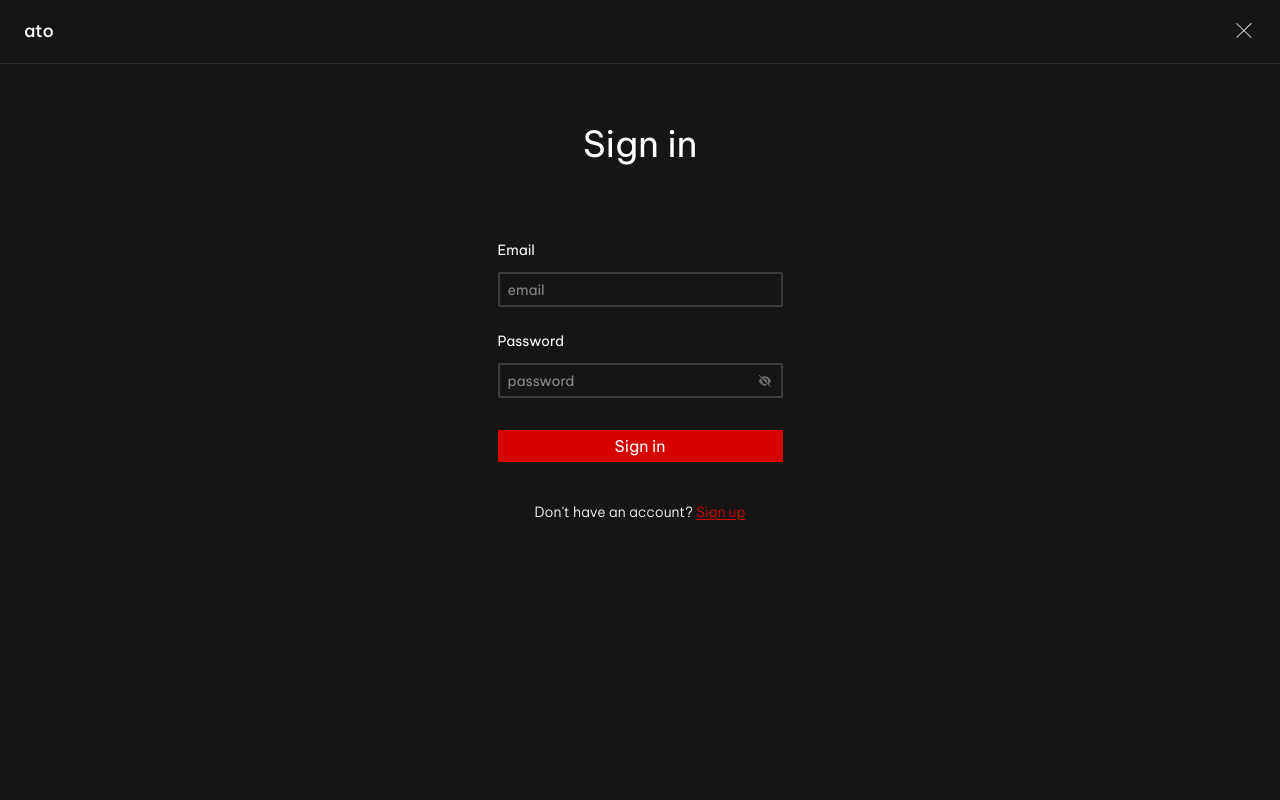
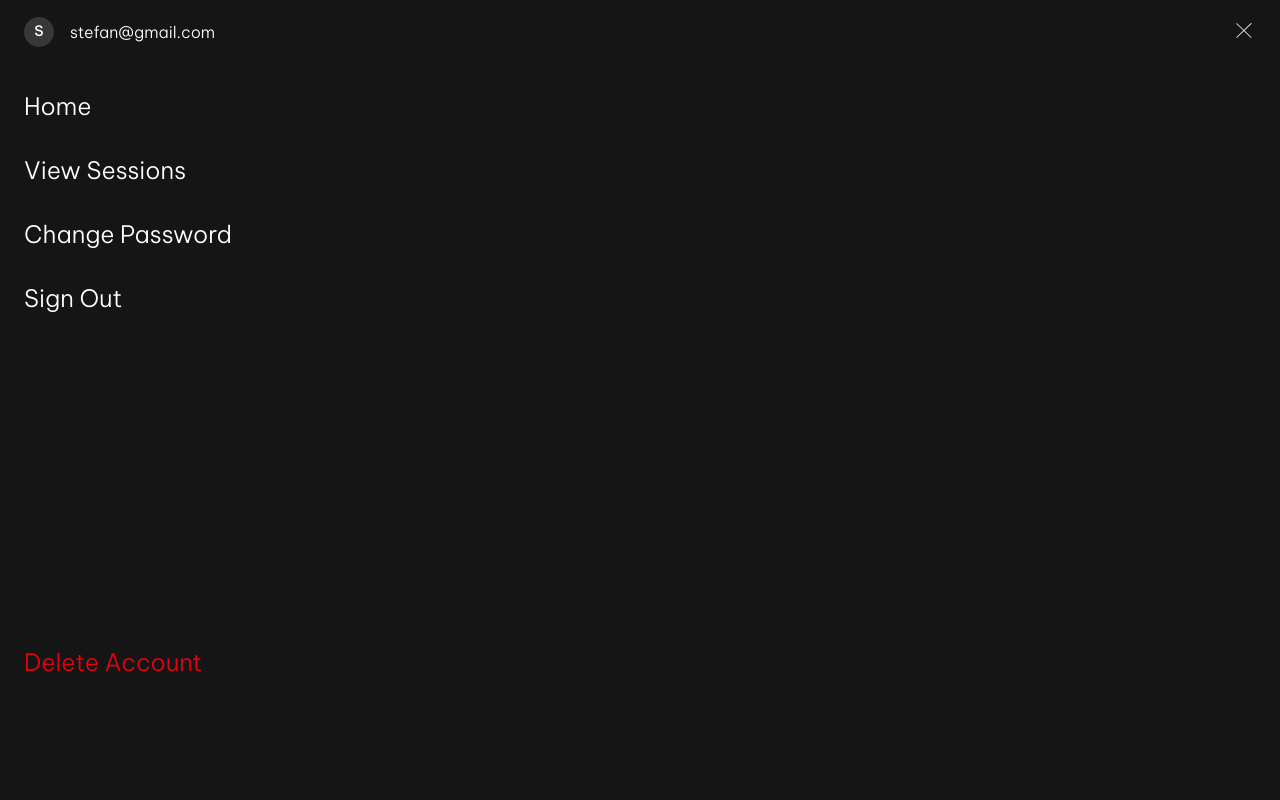
Before and after one commit to Stefan1400/ato, a React (Vite) app in the folder client/: page / in a window 1280 px wide. Both pictures are taken after a click on the button 1244 px from the left and 30 px from the top of the page. Shown: the top 800 px of the page. Built offline with nearby package versions, Linux system fonts and the light colour scheme; a web font is replaced by a local one.

Commit message:
feat(navbar): add basic menuDropdown UI structure

```diff
--- a/client/src/App.tsx
+++ b/client/src/App.tsx
@@ -1,12 +1,27 @@
 import RegisterPage from "./features/auth/RegisterPage";
 import LoginPage from "./features/auth/LoginPage";
 import Navbar from "./components/Navbar";
+import MenuDropdown from "./components/MenuDropdown";
+import { useState } from "react";
 
 export default function App() {
+
+  const [menuOpen, setMenuOpen] = useState(false);
+
+  const toggleMenu = () => {
+    setMenuOpen(prev => !prev);
+  };
+
   return (
-    <div className="">
-      <Navbar />
+    <div>
+      <Navbar
+        toggleMenu={toggleMenu}
+        menuOpen={menuOpen}
+      />
 
+      {menuOpen && (
+        <MenuDropdown />
+      )}
       {/* <RegisterPage /> */}
       <LoginPage />
     </div>
--- /dev/null
+++ b/client/src/components/MenuDropdown.tsx
@@ -0,0 +1,17 @@
+function MenuDropdown() {
+  return (
+    <div className='w-screen h-screen z-1000 bg-[#151515] pt-20 pl-6 text-white'>
+      <nav className='mt-2'>
+         <ul className='flex flex-col items-start gap-7 text-[1.5rem] font-light'>
+            <li>Home</li>
+            <li>View Sessions</li>
+            <li>Change Password</li>
+            <li>Sign Out</li>
+            <li className='text-red-600 mt-75'>Delete Account</li>
+         </ul>
+      </nav>
+    </div>
+  )
+}
+
+export default MenuDropdown
--- a/client/src/components/Navbar.tsx
+++ b/client/src/components/Navbar.tsx
@@ -1,19 +1,33 @@
-import { useState } from "react";
+interface navbarProps {
+   toggleMenu: () => void;
+   menuOpen: boolean;
+};
 
-function Navbar() {
-
-   const [menuOpen, setMenuOpen] = useState(false);
+function Navbar({ toggleMenu, menuOpen }: navbarProps) {
 
    return (
-   <nav className='fixed left-0 top-0 w-screen h-16 px-6 border-b-1 border-[#2A2A2A] text-white z-[1000]'>
+   <nav className='fixed left-0 top-0 w-screen h-16 px-6 text-white z-1000'>
       <ul className='w-full h-full flex justify-between items-center border-none'>
-         <li className="flex gap-6 items-center">
-            <h1 className='text-[1.1rem] font-medium'>ato</h1>
+         <li className={`flex gap-6 items-center`}>
+            {!menuOpen && (
+               <h1 className='text-[1.1rem] font-medium'>ato</h1>
+            )}
+
+            {menuOpen && (
+               <div className="flex items-center gap-4">
+                  <div className='w-[30px] h-[30px] cursor-pointer flex justify-center items-center bg-[#373737] border-none rounded-full'>
+                     <span className='font-medium text-[0.9rem]'>S</span>
+                  </div>
+
+                  <span className="font-light">stefan@gmail.com</span>
+               </div>
+            )}
+
          </li>
 
          <li>
             {!menuOpen && (
-               <button onClick={() => setMenuOpen(true)}>
+               <button onClick={toggleMenu}>
                   <svg width="24" height="15" viewBox="0 0 28 14" fill="none" xmlns="http://www.w3.org/2000/svg">
                      <rect width="24" height="2" rx="0.5" fill="#B6B6B6"/>
                      <rect y="13" width="24" height="2" rx="0.5" fill="#B6B6B6"/>
@@ -22,7 +36,7 @@ function Navbar() {
             )}
 
             {menuOpen && (
-               <button onClick={() => setMenuOpen(false)}>
+               <button onClick={toggleMenu}>
                   <svg width="24" height="15" viewBox="0 0 15 14" fill="none" xmlns="http://www.w3.org/2000/svg">
                      <rect width="19.4691" height="1" rx="0.454925" transform="matrix(0.719087 0.69492 -0.951834 0.306615 0.867188 0.0664062)" fill="#D9D9D9"/>
                      <rect width="19.4691" height="1" rx="0.454925" transform="matrix(0.719087 -0.69492 0.951834 0.306615 0 13.5273)" fill="#D9D9D9"/>
```
